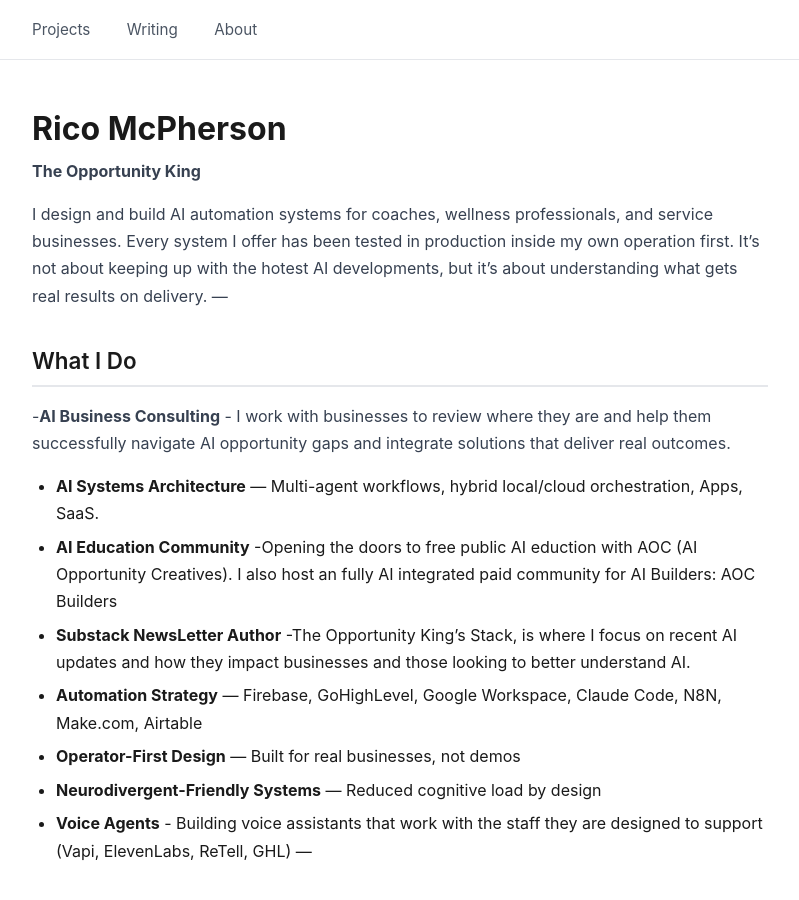
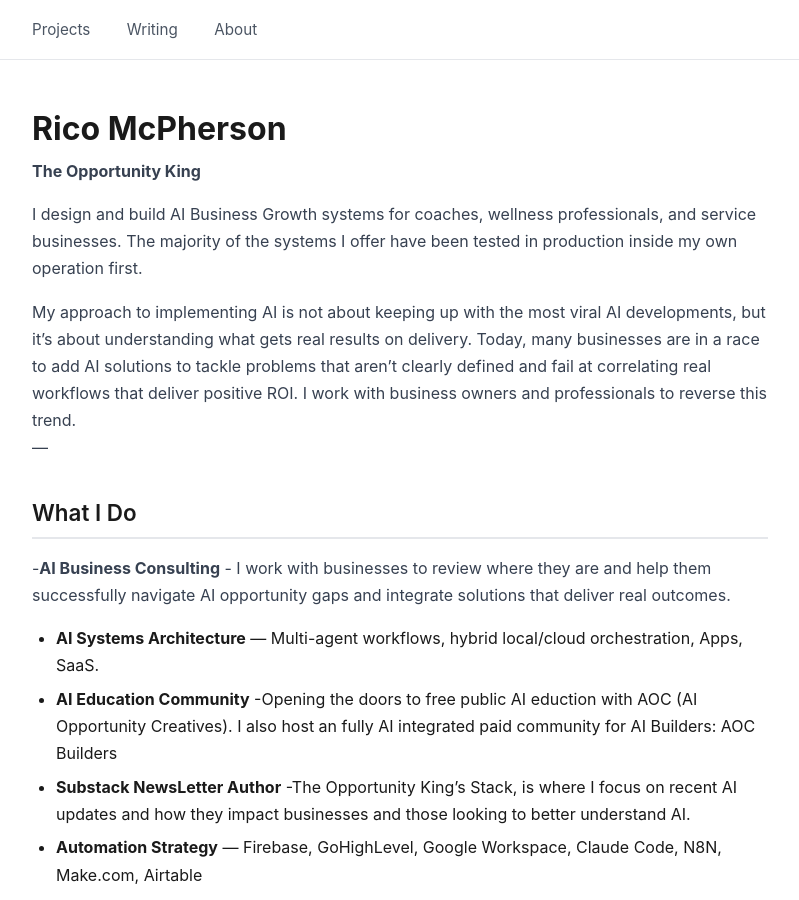
Before and after one commit to Theopportunityking/theopportunityking.github.io, a Jekyll site: the page built from index.md, in a window 1280 px wide and 900 px high. Shown: the whole window, without its empty margins (240-1039 px from the left). Built offline with Jekyll 4.4.1, drawn with Linux system fonts in a browser that asks for light colours.

Commit message:
Revise title and content for clarity on AI services
Updated title and description to reflect focus on AI Business Growth systems and clarified approach to AI implementation.

```diff
--- a/index.md
+++ b/index.md
@@ -1,15 +1,17 @@
 ---
 layout: default
-title: Rico McPherson — AI Automation Architect
+title: Rico McPherson — Agentic Systems Architect and AI Business Growth Strategist
 ---
 
 # Rico McPherson
 **The Opportunity King**
 
-I design and build AI automation systems for coaches, wellness professionals,
-and service businesses. Every system I offer has been tested in production
-inside my own operation first. It's not about keeping up with the hotest AI developments,
-but it's about understanding what gets real results on delivery.
+I design and build AI Business Growth systems for coaches, wellness professionals,
+and service businesses. The majority of the systems I offer have been tested in production
+inside my own operation first.
+
+My approach to implementing AI is not about keeping up with the most viral AI developments,
+but it's about understanding what gets real results on delivery. Today, many businesses are in a race to add                                                                               AI solutions to tackle problems that aren't clearly defined and fail at correlating real workflows that deliver positive ROI.                                                               I work with business owners and professionals to reverse this trend.
 ---
 
 ## What I Do
```
